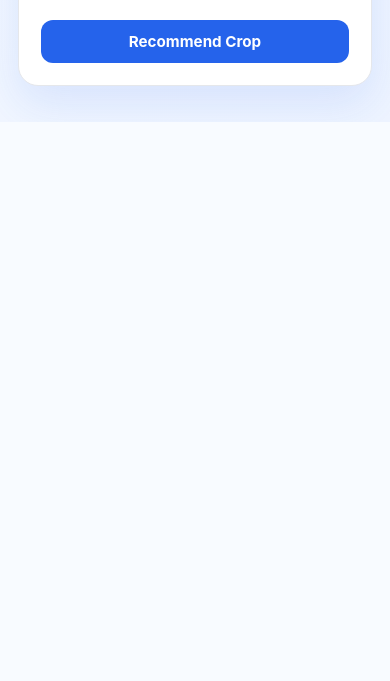
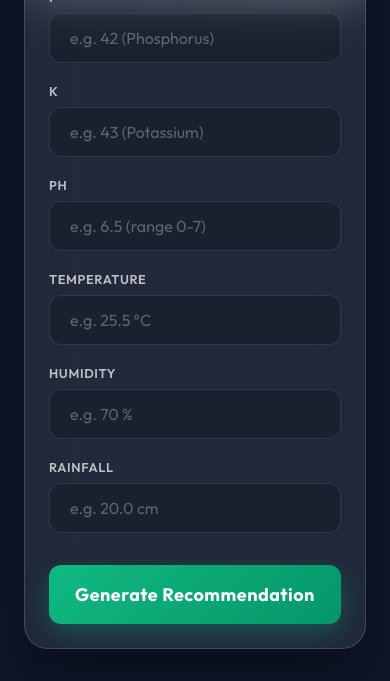
Before and after one commit to riteshrajpurohit/Crop-Recommendation-System, a Flask app: page / in a window 390 px wide. Shown: the part 850-1531 px from the top of the page. Before the commit the page ends 972 px from the top, so only its background shows below. Run offline with Flask 3, Linux system fonts and the light colour scheme.

Commit message:
Final Upload

```diff
--- a/templates/index.html
+++ b/templates/index.html
@@ -3,189 +3,339 @@
   <head>
     <meta charset="UTF-8" />
     <meta name="viewport" content="width=device-width, initial-scale=1.0" />
-    <title>Crop Recommendation System</title>
+    <title>AI Crop Recommendation System</title>
+    <!-- Use Google Fonts Outfit for a modern, techy but friendly vibe -->
+    <link href="https://fonts.googleapis.com/css2?family=Outfit:wght@300;400;500;600;700;800&display=swap" rel="stylesheet">
     <style>
       :root {
-        --bg: #f6f8fc;
-        --card: #ffffff;
-        --text: #1f2937;
-        --muted: #6b7280;
-        --primary: #2563eb;
-        --primary-soft: #dbeafe;
-        --border: #e5e7eb;
-        --success-bg: #ecfdf3;
-        --success-text: #166534;
-        --error-bg: #fef2f2;
-        --error-text: #b91c1c;
-        --shadow: 0 18px 45px rgba(37, 99, 235, 0.12);
+        --primary: #10b981;
+        --primary-hover: #059669;
+        --glass-bg: rgba(255, 255, 255, 0.08);
+        --glass-border: rgba(255, 255, 255, 0.15);
+        --text-light: rgba(255, 255, 255, 0.85);
       }
 
       * {
         box-sizing: border-box;
         margin: 0;
         padding: 0;
-        font-family: "Inter", "Segoe UI", Roboto, sans-serif;
+        font-family: 'Outfit', sans-serif;
       }
 
       body {
-        background: linear-gradient(135deg, #f8fbff, #eef4ff);
-        color: var(--text);
         min-height: 100vh;
-        display: grid;
-        place-items: center;
-        padding: 36px 18px;
+        background-color: #0f172a;
+        color: white;
+        overflow-x: hidden;
       }
 
-      .container {
-        width: min(940px, 100%);
-        background: var(--card);
-        border: 1px solid var(--border);
-        border-radius: 20px;
-        box-shadow: var(--shadow);
-        overflow: hidden;
+      /* Beautiful background image with dark gradient overlay */
+      .bg-image {
+        position: fixed;
+        top: 0;
+        left: 0;
+        width: 100vw;
+        height: 100vh;
+        z-index: -1;
+        background: linear-gradient(135deg, rgba(15, 23, 42, 0.85) 0%, rgba(15, 23, 42, 0.4) 100%),
+                    url('https://images.unsplash.com/photo-1625246333195-78d9c38ad449?q=80&w=2070&auto=format&fit=crop');
+        background-size: cover;
+        background-position: center;
+        filter: contrast(1.1) saturate(1.2);
+        animation: subtleZoom 20s infinite alternate ease-in-out;
       }
 
-      .hero {
-        padding: 30px 34px;
-        border-bottom: 1px solid var(--border);
-        background: linear-gradient(120deg, #ffffff 0%, #f4f8ff 100%);
+      @keyframes subtleZoom {
+        from { transform: scale(1); }
+        to { transform: scale(1.05); }
       }
 
-      .title {
-        font-size: clamp(1.35rem, 2.6vw, 2rem);
-        font-weight: 800;
-        letter-spacing: 0.2px;
-        color: #0f172a;
+      .wrapper {
+        display: flex;
+        flex-wrap: wrap;
+        min-height: 100vh;
+        align-items: center;
+        justify-content: center;
+        max-width: 1300px;
+        margin: 0 auto;
+        padding: 4rem 2rem;
+        gap: 6rem;
       }
 
-      .subtitle {
-        margin-top: 10px;
-        color: var(--muted);
-        font-size: 0.97rem;
-        line-height: 1.55;
+      /* Hero Section Styling */
+      .hero-section {
+        flex: 1;
+        min-width: 320px;
+        max-width: 550px;
+        animation: fadeSlideUp 1s ease-out forwards;
       }
 
-      form {
-        padding: 28px 34px 36px;
+      .badge {
+        display: inline-block;
+        padding: 0.5rem 1.25rem;
+        background: rgba(16, 185, 129, 0.15);
+        border: 1px solid rgba(16, 185, 129, 0.4);
+        border-radius: 2rem;
+        color: #6ee7b7;
+        font-weight: 600;
+        font-size: 0.875rem;
+        letter-spacing: 1.5px;
+        text-transform: uppercase;
+        margin-bottom: 2rem;
+        box-shadow: 0 0 20px rgba(16, 185, 129, 0.1);
+      }
+
+      .main-title {
+        font-size: clamp(3rem, 5vw, 4.5rem);
+        font-weight: 800;
+        line-height: 1.1;
+        margin-bottom: 1.5rem;
+        background: linear-gradient(to right, #ffffff, #a7f3d0);
+        -webkit-background-clip: text;
+        -webkit-text-fill-color: transparent;
+        text-shadow: 0 4px 12px rgba(0,0,0,0.1);
+      }
+
+      .main-subtitle {
+        font-size: 1.25rem;
+        color: var(--text-light);
+        line-height: 1.6;
+        margin-bottom: 2.5rem;
+        font-weight: 300;
+      }
+
+      .features {
+        display: flex;
+        flex-direction: column;
+        gap: 1.25rem;
+      }
+
+      .feature {
+        display: flex;
+        align-items: center;
+        gap: 1.25rem;
+        font-size: 1.1rem;
+        font-weight: 500;
+        color: white;
+      }
+
+      .feature-icon {
+        display: flex;
+        align-items: center;
+        justify-content: center;
+        width: 3rem;
+        height: 3rem;
+        background: rgba(255, 255, 255, 0.05);
+        border-radius: 0.75rem;
+        border: 1px solid rgba(255, 255, 255, 0.1);
+        font-size: 1.25rem;
+        backdrop-filter: blur(10px);
+      }
+
+      /* Glassmorphism Form Card */
+      .form-container {
+        flex: 1;
+        min-width: 320px;
+        max-width: 520px;
+        padding: 3rem;
+        background: var(--glass-bg);
+        backdrop-filter: blur(24px);
+        -webkit-backdrop-filter: blur(24px);
+        border: 1px solid var(--glass-border);
+        border-radius: 1.5rem;
+        box-shadow: 0 30px 60px rgba(0, 0, 0, 0.4), inset 0 1px 0 rgba(255, 255, 255, 0.1);
+        animation: fadeSlideUp 1s ease-out 0.2s forwards;
+        opacity: 0;
+      }
+
+      .form-title {
+        font-size: 1.75rem;
+        font-weight: 700;
+        margin-bottom: 2rem;
+        color: white;
       }
 
       .grid {
         display: grid;
-        grid-template-columns: repeat(2, minmax(0, 1fr));
-        gap: 16px;
+        grid-template-columns: repeat(2, 1fr);
+        gap: 1.25rem;
+      }
+
+      /* Spanning the 7th item across to look balanced */
+      .grid .field:nth-child(7) {
+        grid-column: 1 / -1;
       }
 
       .field {
         display: flex;
         flex-direction: column;
-        gap: 8px;
+        gap: 0.5rem;
       }
 
       label {
-        font-size: 0.9rem;
+        font-size: 0.8rem;
         font-weight: 600;
-        color: #334155;
+        color: rgba(255, 255, 255, 0.7);
+        text-transform: uppercase;
+        letter-spacing: 0.05em;
       }
 
       input {
-        border: 1px solid var(--border);
-        background: #fff;
-        border-radius: 12px;
-        padding: 12px 14px;
-        font-size: 0.98rem;
-        color: #111827;
-        outline: none;
-        transition:
-          border-color 0.2s ease,
-          box-shadow 0.2s ease;
+        width: 100%;
+        padding: 0.875rem 1.25rem;
+        background: rgba(0, 0, 0, 0.2);
+        border: 1px solid rgba(255, 255, 255, 0.1);
+        border-radius: 0.75rem;
+        color: white;
+        font-size: 1rem;
+        transition: all 0.3s ease;
+      }
+
+      input::placeholder {
+        color: rgba(255, 255, 255, 0.3);
       }
 
       input:focus {
+        outline: none;
+        background: rgba(0, 0, 0, 0.4);
         border-color: var(--primary);
-        box-shadow: 0 0 0 4px var(--primary-soft);
+        box-shadow: 0 0 0 4px rgba(16, 185, 129, 0.15);
       }
 
-      .actions {
-        margin-top: 22px;
-        display: flex;
-        justify-content: flex-end;
+      .submit-btn {
+        width: 100%;
+        padding: 1.125rem;
+        margin-top: 2rem;
+        background: linear-gradient(135deg, var(--primary), var(--primary-hover));
+        color: white;
+        font-size: 1.125rem;
+        font-weight: 700;
+        letter-spacing: 0.5px;
+        border: none;
+        border-radius: 0.75rem;
+        cursor: pointer;
+        transition: all 0.3s cubic-bezier(0.4, 0, 0.2, 1);
+        box-shadow: 0 8px 24px rgba(16, 185, 129, 0.3);
+        position: relative;
+        overflow: hidden;
       }
 
-      button {
-        border: none;
-        border-radius: 12px;
-        background: var(--primary);
-        color: #fff;
-        padding: 12px 20px;
-        font-size: 0.95rem;
-        font-weight: 700;
-        cursor: pointer;
-        transition:
-          transform 0.15s ease,
-          filter 0.15s ease;
+      .submit-btn::after {
+        content: '';
+        position: absolute;
+        top: 0; left: -100%;
+        width: 100%; height: 100%;
+        background: linear-gradient(90deg, transparent, rgba(255,255,255,0.2), transparent);
+        transition: 0.5s;
       }
 
-      button:hover {
-        transform: translateY(-1px);
-        filter: brightness(1.05);
+      .submit-btn:hover {
+        transform: translateY(-3px);
+        box-shadow: 0 12px 28px rgba(16, 185, 129, 0.5);
       }
 
-      .result,
-      .error {
-        margin-top: 18px;
-        border-radius: 12px;
-        padding: 14px 16px;
-        font-size: 0.95rem;
-        line-height: 1.5;
-        border: 1px solid transparent;
+      .submit-btn:hover::after {
+        left: 100%;
       }
 
-      .result {
-        background: var(--success-bg);
-        color: var(--success-text);
-        border-color: #bbf7d0;
+      /* Results Banner */
+      .banner {
+        margin-top: 2rem;
+        padding: 1.5rem;
+        border-radius: 1rem;
+        text-align: center;
+        animation: fadeSlideUp 0.5s ease-out;
       }
 
-      .error {
-        background: var(--error-bg);
-        color: var(--error-text);
-        border-color: #fecaca;
+      .banner.result {
+        background: rgba(16, 185, 129, 0.1);
+        border: 1px solid rgba(16, 185, 129, 0.3);
+        backdrop-filter: blur(10px);
       }
 
-      .result strong,
-      .error strong {
-        font-weight: 700;
+      .result-label {
+        font-size: 0.875rem;
+        text-transform: uppercase;
+        letter-spacing: 0.1em;
+        color: #6ee7b7;
+        margin-bottom: 0.5rem;
       }
 
-      @media (max-width: 760px) {
-        .hero,
-        form {
-          padding: 22px;
+      .result-value {
+        font-size: 2.5rem;
+        font-weight: 800;
+        color: white;
+        text-transform: capitalize;
+        text-shadow: 0 0 20px rgba(16, 185, 129, 0.4);
       }
 
+      .banner.error {
+        background: rgba(239, 68, 68, 0.1);
+        border: 1px solid rgba(239, 68, 68, 0.3);
+        color: #fca5a5;
+      }
+
+      @keyframes fadeSlideUp {
+        from { opacity: 0; transform: translateY(30px); }
+        to { opacity: 1; transform: translateY(0); }
+      }
+
+      @media (max-width: 900px) {
+        .wrapper {
+          padding: 2rem 1.5rem;
+          gap: 3rem;
+        }
+        .main-title {
+          font-size: 2.75rem;
+        }
+        .form-container {
+          padding: 2rem;
+        }
+      }
+
+      @media (max-width: 500px) {
+        .form-container {
+          padding: 1.5rem;
+        }
         .grid {
           grid-template-columns: 1fr;
         }
-
-        .actions {
-          justify-content: stretch;
-        }
-
-        button {
-          width: 100%;
+        .grid .field:nth-child(7) {
+          grid-column: auto;
         }
       }
     </style>
   </head>
   <body>
-    <div class="container">
-      <section class="hero">
-        <h1 class="title">Crop Recommendation System</h1>
-        <p class="subtitle">
-          Enter current soil nutrients and weather conditions to get the most
-          suitable crop recommendation from the trained machine learning model.
-        </p>
-      </section>
+    <!-- Fullscreen animated background -->
+    <div class="bg-image"></div>
+
+    <div class="wrapper">
+      <!-- Left side: Hero Text -->
+      <div class="hero-section">
+        <div class="badge">✨ AI-Powered</div>
+        <h1 class="main-title">Precision Crop Intelligence</h1>
+        <p class="main-subtitle">Remove the guesswork from agriculture. Harness advanced machine learning to identify the absolute best crop for your specific soil chemistry and climate conditions.</p>
+
+        <div class="features">
+          <div class="feature">
+            <div class="feature-icon">🌱</div>
+            <span>Data-Driven Actionable Insights</span>
+          </div>
+          <div class="feature">
+            <div class="feature-icon">⚡</div>
+            <span>High-Accuracy ML Predictions</span>
+          </div>
+          <div class="feature">
+            <div class="feature-icon">🌍</div>
+            <span>Maximize Sustainable Farming</span>
+          </div>
+        </div>
+      </div>
+
+      <!-- Right side: Glassmorphism Form -->
+      <div class="form-container">
+        <h2 class="form-title">Enter Farm Data</h2>
 
         <form method="post">
           <div class="grid">
@@ -205,18 +355,35 @@
             {% endfor %}
           </div>
 
-        <div class="actions">
-          <button type="submit">Recommend Crop</button>
-        </div>
+          <button type="submit" class="submit-btn" id="submit-btn">
+            Generate Recommendation
+          </button>
 
           {% if prediction %}
-        <div class="result">
-          <strong>Recommended Crop:</strong> {{ prediction }}
+          <div class="banner result">
+            <div class="result-label">Optimal Crop Match</div>
+            <div class="result-value">{{ prediction }}</div>
           </div>
-        {% endif %} {% if error %}
-        <div class="error"><strong>Error:</strong> {{ error }}</div>
+          {% endif %}
+
+          {% if error %}
+          <div class="banner error">
+            <strong>Update Needed:</strong><br>
+            {{ error }}
+          </div>
           {% endif %}
         </form>
       </div>
+    </div>
+
+    <script>
+      // Enhance the button click with a subtle loading state
+      document.querySelector('form').addEventListener('submit', function() {
+        const btn = document.getElementById('submit-btn');
+        btn.innerHTML = 'Analyzing Data...';
+        btn.style.opacity = '0.8';
+        btn.style.pointerEvents = 'none';
+      });
+    </script>
   </body>
 </html>
```
Also changed, not shown: README.md (added). Lines whose indentation alone changed are shown as unchanged.
